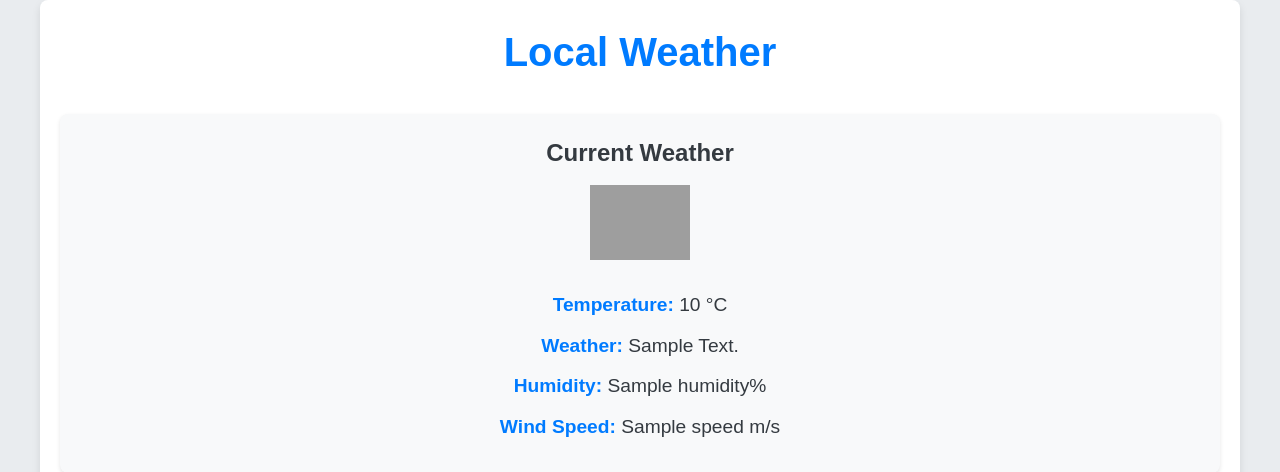
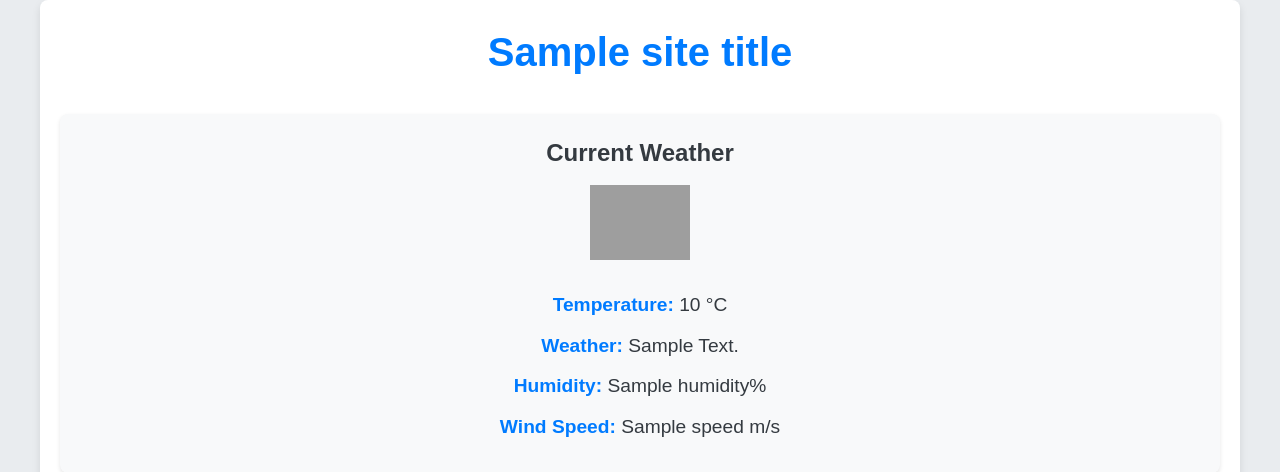
Before and after one commit to fish906/docker-weather, a Flask app: template weather-dashboard/templates/index.html in a window 1280 px wide. Shown: the top 472 px of the page. Run offline with Flask 3, Linux system fonts and the light colour scheme; the template is opened without the code that fills it: most values are stand-ins (such as "Sample title", 1, 10 or a date in 2020); some web fonts are replaced; grey boxes are pictures that could not be loaded.

Commit message:
Update index.html

```diff
--- a/weather-dashboard/templates/index.html
+++ b/weather-dashboard/templates/index.html
@@ -3,7 +3,7 @@
 <head>
     <meta charset="UTF-8">
     <meta name="viewport" content="width=device-width, initial-scale=1.0">
-    <title>Local Weather</title>
+    <title>{{ header_title }}</title>
     <link rel="stylesheet" href="/static/style.css">
     <link rel="icon" href="/static/favicon.ico"> <!-- Favicon -->
     <script src="https://cdn.jsdelivr.net/npm/chart.js"></script>
@@ -11,7 +11,7 @@
 <body>
     <div class="container">
         <header>
-            <h1>Local Weather</h1>
+            <h1>{{ site_title }}</h1>
         </header>
 
         <section class="weather-card">
```
